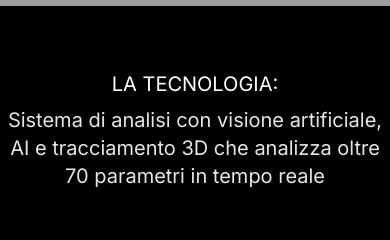
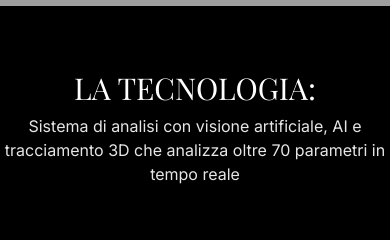
Before and after one commit to pellibox/ath-tennis-connect-68, a React (Vite) app: page /technology in a window 390 px wide. Shown: the part 269-509 px from the top of the page. Built offline with nearby package versions, Linux system fonts and the light colour scheme; grey boxes are pictures that could not be loaded; a web font is replaced by a local one.

Commit message:
Fix: Ensure consistent font and size
Ensure the subtitle in the About page has the same font and size as the subtitle in the Technology page.

```diff
--- a/src/pages/About.tsx
+++ b/src/pages/About.tsx
@@ -23,14 +23,11 @@ const AboutPage = () => {
     window.scrollTo({ top: 0, behavior: 'smooth' });
   }, []);
 
-  // Icon sizes based on device type
   const iconSize = isMobile ? 40 : 64;
   const iconContainerSize = isMobile ? "w-20 h-20" : "w-36 h-36";
 
-  // Get personalized video based on user profile
   const vimeoEmbed = getVimeoEmbed(userGender, userType);
 
-  // Handle logo opacity changes from the StandardHeroVideo component
   const handleLogoOpacityChange = (opacity: number) => {
     setHeroLogoOpacity(opacity);
   };
@@ -40,7 +37,6 @@ const AboutPage = () => {
       <Header headerLogoOpacity={heroLogoOpacity} />
 
       <main className="flex-grow">
-        {/* Using StandardHeroVideo with callback for opacity changes */}
         <StandardHeroVideo
           vimeoEmbed={vimeoEmbed}
           title="PERCHÉ ATH:"
@@ -52,7 +48,7 @@ const AboutPage = () => {
           <div className="max-w-7xl mx-auto">
             <div className="max-w-4xl mx-auto text-center">
               <RevealAnimation>
-                <h2 className="text-3xl md:text-4xl font-display mb-6 text-ath-clay">Le Sfide del Tennis Moderno e le Soluzioni di ATH</h2>
+                <h2 className="text-3xl md:text-2xl font-display mb-6 text-ath-clay">Le Sfide del Tennis Moderno e le Soluzioni di ATH</h2>
                 <p className="text-gray-600 leading-relaxed mb-8">
                   Il tennis contemporaneo affronta diverse sfide che ne limitano l'evoluzione e l'accessibilità.
                   ATH ha sviluppato soluzioni specifiche per superarle.
--- a/src/pages/Technology.tsx
+++ b/src/pages/Technology.tsx
@@ -1,4 +1,3 @@
-
 import { useEffect } from 'react';
 import Header from '@/components/Header';
 import Footer from '@/components/Footer';
@@ -32,10 +31,10 @@ const TechnologyPage = () => {
 
         <div className="w-full bg-black py-16">
           <div className="max-w-3xl mx-auto text-center">
-            <h2 className="text-white text-xl md:text-2xl font-swiss uppercase mb-2">
+            <h2 className="text-white text-3xl md:text-2xl font-display uppercase mb-2">
               LA TECNOLOGIA:
             </h2>
-            <p className="text-white text-xl md:text-2xl opacity-90 font-swiss drop-shadow-md">
+            <p className="text-white text-base md:text-2xl opacity-90 font-swiss drop-shadow-md">
               {t('tech.subtitle')}
             </p>
           </div>
```
